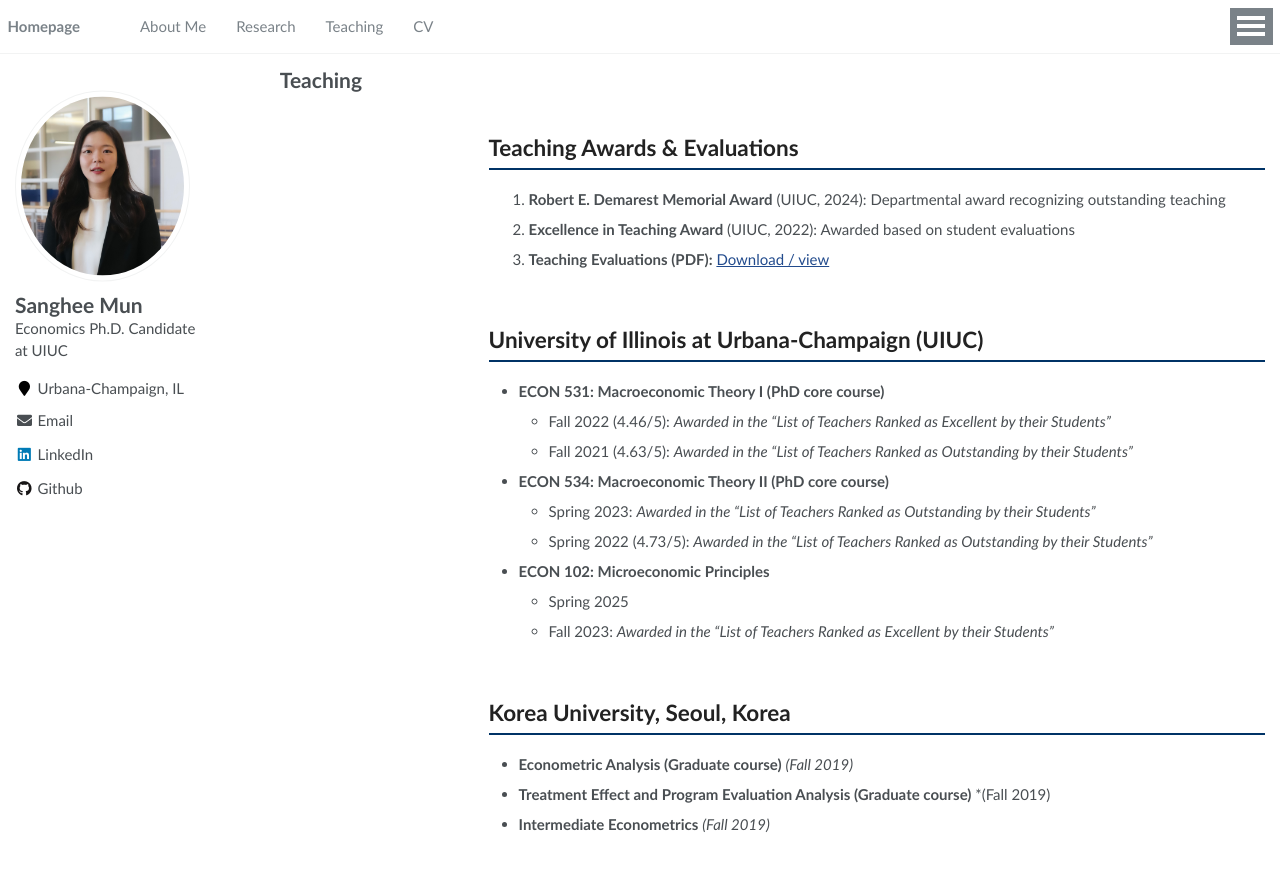
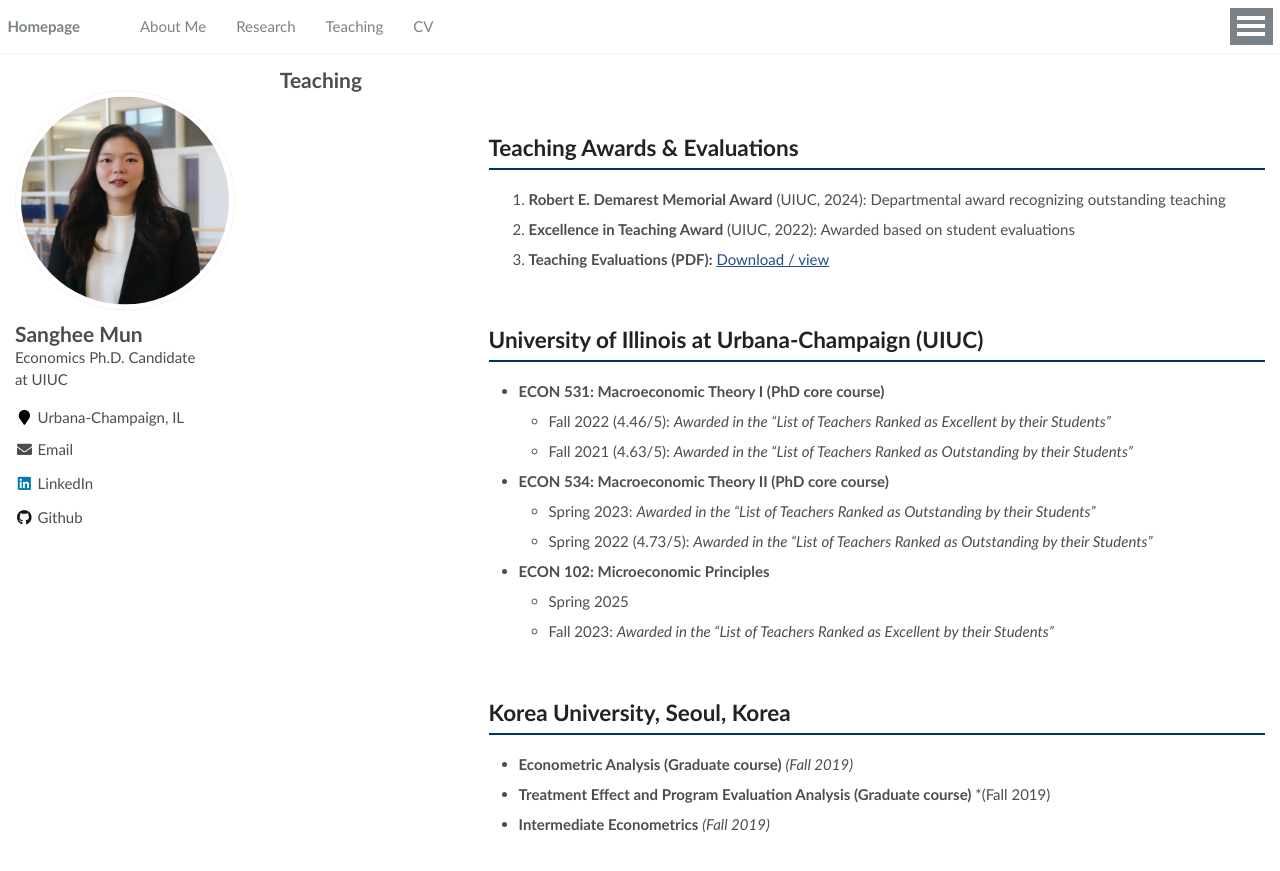
Before and after one commit to sanghee727/sanghee727.github.io, a Jekyll site: the page built from _pages/teaching.md, in a window 1280 px wide. Shown: the top 871 px of the page. Built offline with Jekyll 4.4.1, drawn with Linux system fonts in a browser that asks for light colours.

Commit message:
style: enlarge author avatar

```diff
--- a/assets/css/main.scss
+++ b/assets/css/main.scss
@@ -161,3 +161,27 @@ h1:before, .anchor:before {
     display: block;
     margin-bottom: 1em;
   }
+
+
+  /* === Bigger profile avatar in the author sidebar === */
+.page__sidebar .author__avatar,
+.sidebar .author__avatar {
+  width: 220px;   /* try 200–260 to taste */
+}
+
+.author__avatar img {
+  width: 220px;
+  height: 220px;
+  border-radius: 50%;
+  max-width: none;   /* prevent theme from shrinking it */
+}
+
+/* Optional: smaller on phones */
+@media (max-width: 480px) {
+  .page__sidebar .author__avatar,
+  .sidebar .author__avatar,
+  .author__avatar img {
+    width: 160px;
+    height: 160px;
+  }
+}
```
